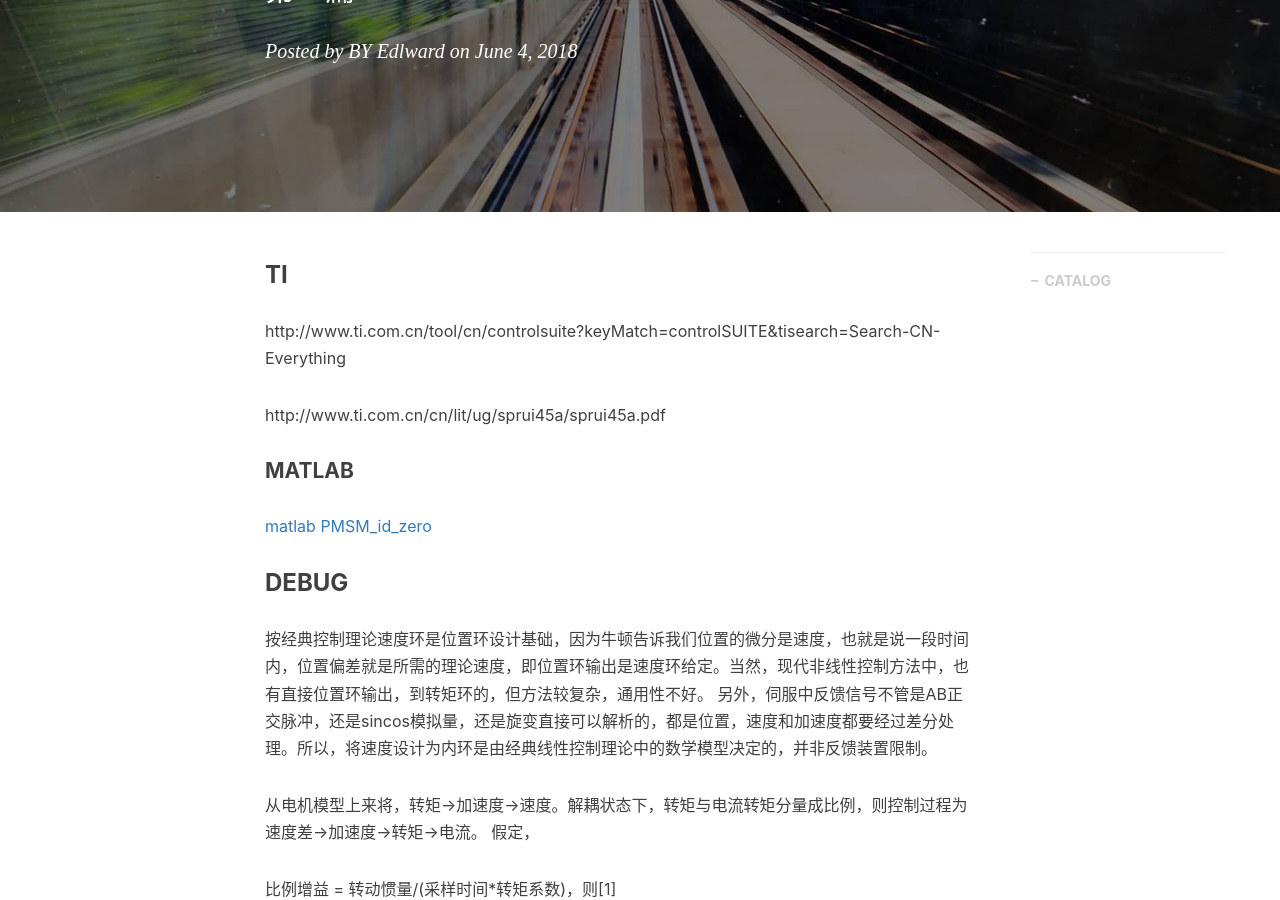
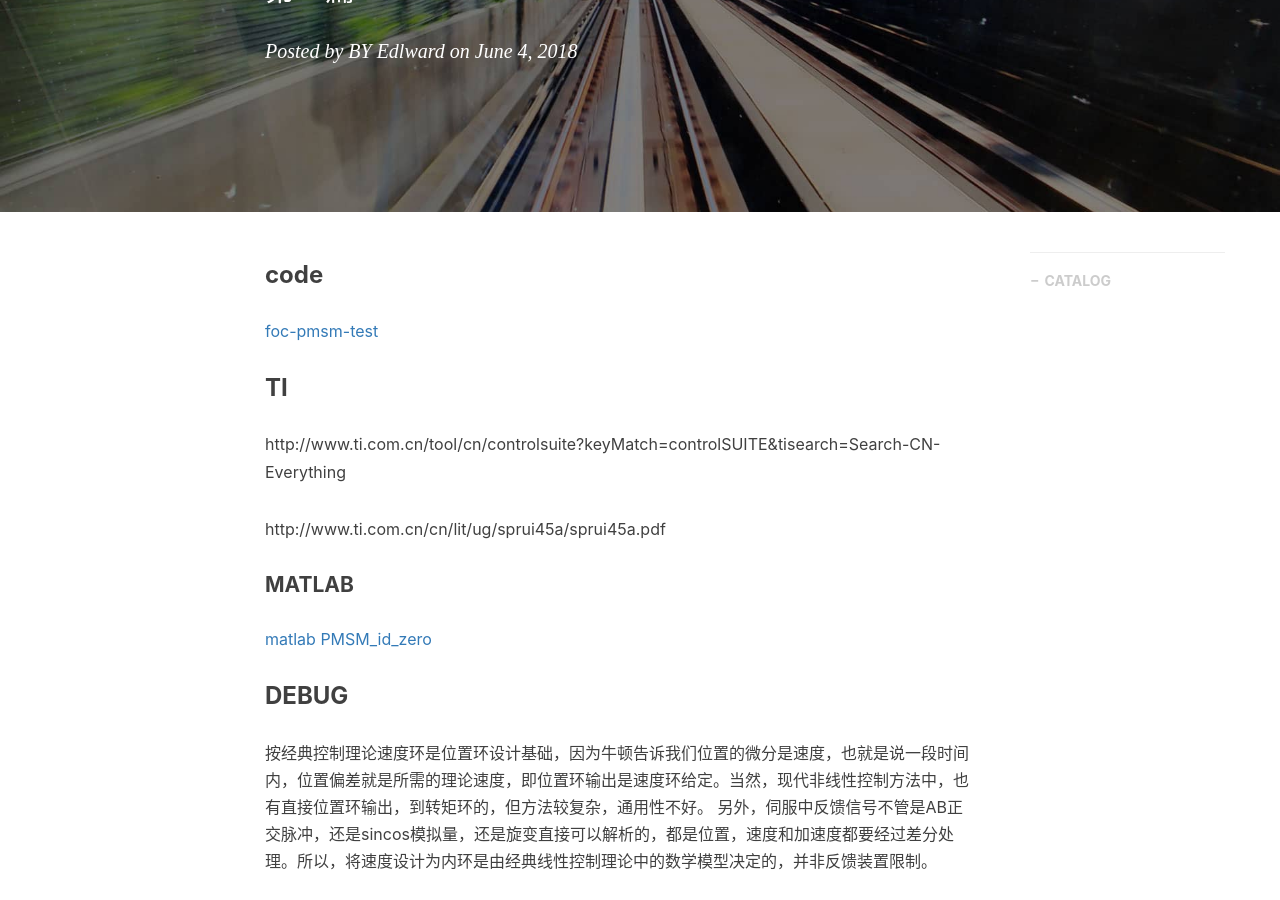
Before and after one commit to gary-robotics/dlward, a Jekyll site: the page built from _posts/2018-10-09-FOC-2018.markdown, in a window 1280 px wide and 900 px high, scrolled down 311 px. Built offline with Jekyll 4.4.1, drawn with Linux system fonts in a browser that asks for light colours; nearby versions of some CDN libraries; comment, search, counter and statistics services are not loaded.

Commit message:
Update 2018-10-09-FOC-2018.markdown

```diff
--- a/_posts/2018-10-09-FOC-2018.markdown
+++ b/_posts/2018-10-09-FOC-2018.markdown
@@ -9,6 +9,9 @@ catalog: true                       # 是否归档
 tags:                               #标签
     - FOC
 ---
+### code
+[foc-pmsm-test](https://github.com/haoyang877/foc-pmsm-test)
+
 ### TI
 http://www.ti.com.cn/tool/cn/controlsuite?keyMatch=controlSUITE&tisearch=Search-CN-Everything
 
```
